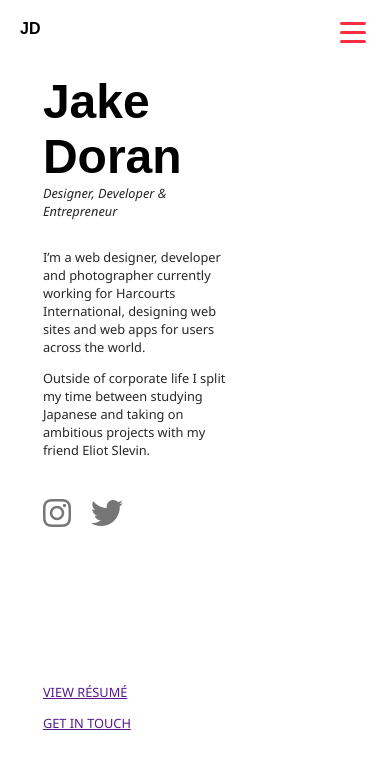
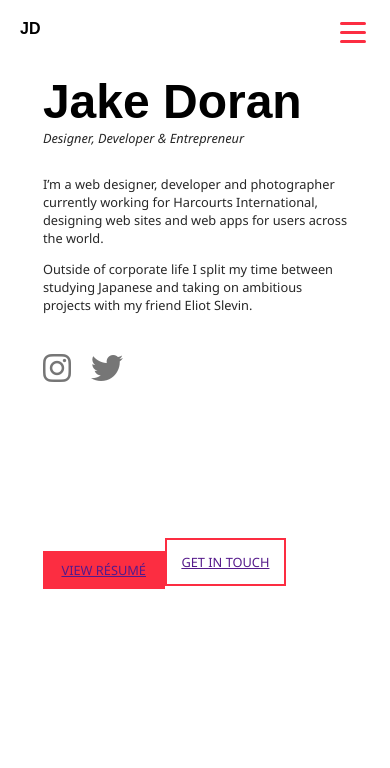
Before and after one commit to jakedoran/jakedoran.io, a website: page app/index.html in a window 390 px wide. Drawn offline with nearby package versions, Linux system fonts and the light colour scheme; a web font is replaced by a local one.

Commit message:
final commit

```diff
--- a/app/scss/styles.scss
+++ b/app/scss/styles.scss
@@ -642,7 +642,33 @@ h4 {
 	.about {
 		background: none;
 		.content {
+			max-width: 90% !important;
 
+		}
+	}
+	.buttons {
+
+		.home-button {
+			width: 100%;
+			height: 30px;
+			margin-bottom: 20px;
+			.button-red {
+				background-color: $flower-red;
+				p {
+					padding: 10px 0;
+					text-align: center;
+					a {
+						margin: auto;
+					}
+				}
+
+			}
+			.button-red-border {
+				border: solid $flower-red 2px;
+				p {
+					text-align: center;
+				}
+			}
 		}
 	}
 }
@@ -695,13 +721,43 @@ h4 {
 
 
 	}
+
+	.buttons {
+
+		.home-button {
+			width: 40%;
+			height: 30px;
+			margin-bottom: 20px;
+			float: left;
+			.button-red {
+				background-color: $flower-red;
+
+				p {
+					padding: 10px 0;
+					text-align: center;
+					a {
+						margin: auto;
+					}
+				}
+
+			}
+			.button-red-border {
+				border: solid $flower-red 2px;
+
+				p {
+					text-align: center;
+				}
+			}
+		}
+	}
+
 	.hamburgler-icon {
 		display: inline-block;
 	}
 	.about {
 		.content {
 			margin: 12% 6%;
-			max-width: 100%;
+			max-width: 100% !important;
 
 			float: none;
 			.buttons {
```
Also changed, not shown: app/css/styles.css.
